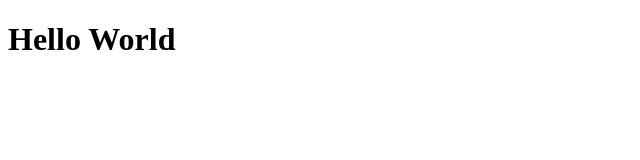
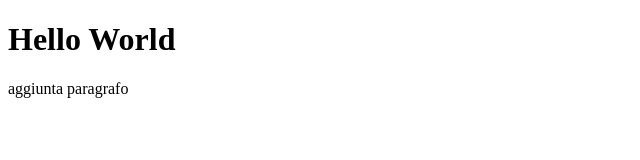
Before and after one commit to Francesca-Barcella/htmlcss-hello, a plain HTML site: page index.html in a window 1280 px wide. Shown: the whole page, without its empty margins (0-640 px from the left). Drawn offline with Linux system fonts and the light colour scheme.

Commit message:
Aggiunta paragrafo

```diff
--- a/index.html
+++ b/index.html
@@ -6,8 +6,10 @@
     <meta name="viewport" content="width=device-width, initial-scale=1.0">
     <title>Document</title>
 </head>
+
 <body>
     <h1>Hello World</h1>
+    <p> aggiunta paragrafo</p>
+</body>
 
-</body>
 </html>
```
